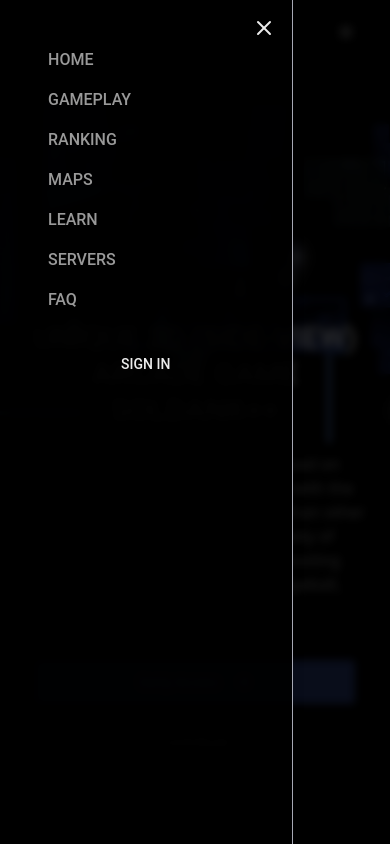
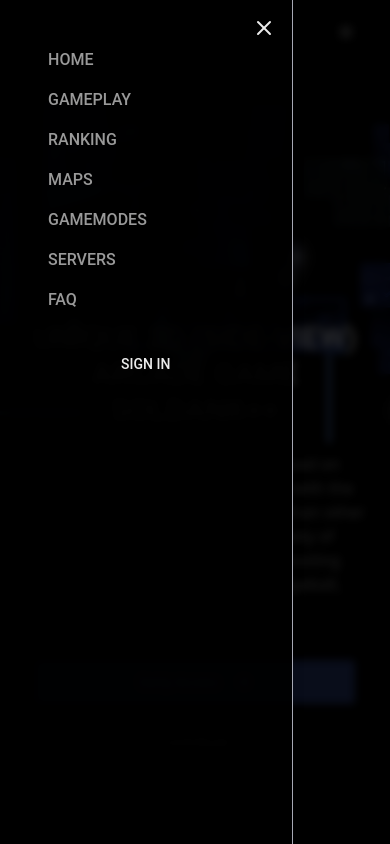
Before and after one commit to soldank-plus-plus/spp-website, a React (Vite) app: page / in a window 390 px wide. Both pictures are taken after a click on the button 346 px from the left and 32 px from the top of the page. Shown: the top 844 px of the page. Built offline with nearby package versions, Linux system fonts and the light colour scheme; no server answers; grey boxes are pictures that could not be loaded; a web font is replaced by a local one.

Commit message:
Fix gamemodes path on mobile header

```diff
--- a/src/components/sections/Header.tsx
+++ b/src/components/sections/Header.tsx
@@ -52,7 +52,7 @@ export const Header = () => {
                                 <Link to="/gameplay">Gameplay</Link>
                                 <Link to="/ranking">Ranking</Link>
                                 <Link to="/maps">Maps</Link>
-                                <Link to="/learn">Learn</Link>
+                                <Link to="/gamemodes">Gamemodes</Link>
                                 <Link to="/servers">Servers</Link>
                                 <Link to="/faq">FAQ</Link>
 
```
